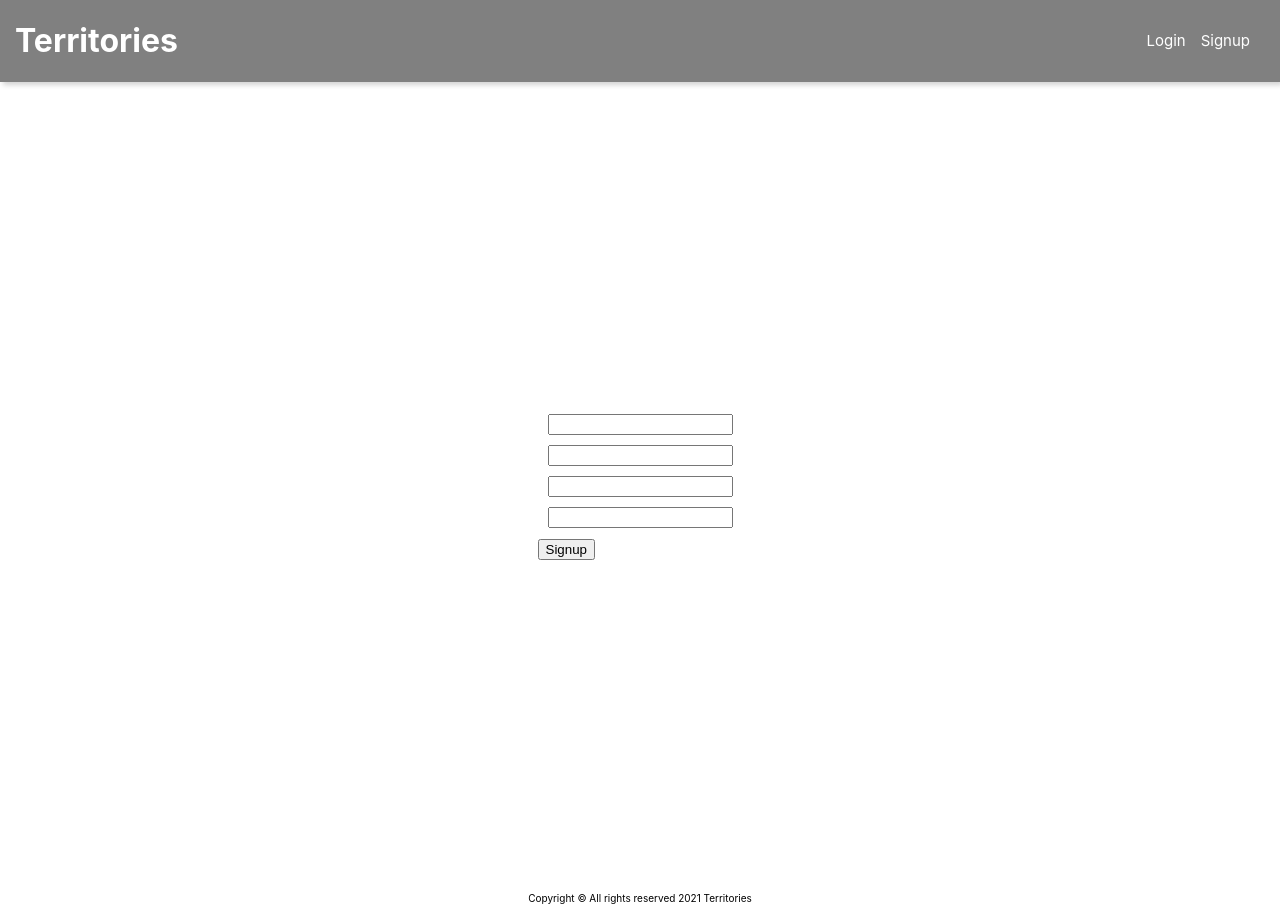
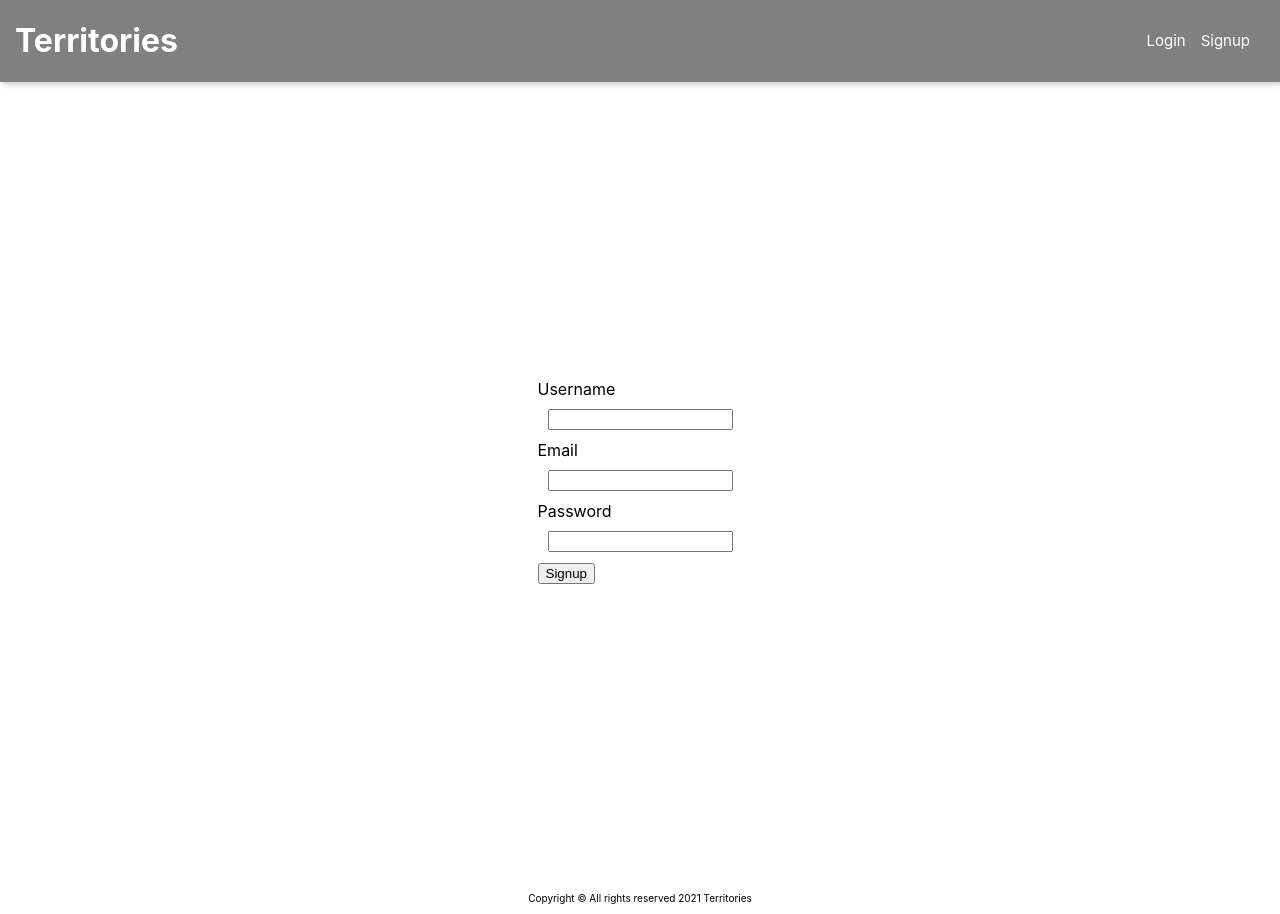
Before and after one commit to Mheckmann7/Territories-client, a React (Create React App) app: page /signup in a window 1280 px wide. Built offline with nearby package versions, Linux system fonts and the light colour scheme; no server answers.

Commit message:
adds working create and retreive

```diff
--- a/src/App.js
+++ b/src/App.js
@@ -13,7 +13,7 @@ import Login from './pages/Login';
 
 import { Switch, Route, withRouter, Redirect } from 'react-router-dom';
 import { getCurrentLatLng } from './services/geolocation';
-//import{fetchMarkers} from './services/markers'
+// import { fetchAreas, addAreas } from './services/areasService';
 
 //import { GoogleMap, useLoadScript, Marker, InfoWindow, Data, MarkerClusterer } from '@react-google-maps/api';
 
@@ -23,15 +23,23 @@ import './App.css';
 
 function App(props) {
 
-  // const [savedMarker, setSavedMarkers] = useState([]);
+  //  const [areas, setAreas] = useState([]);
 
-  // async function getMarkers() {
-  //   const data = await fetchMarkers();
-  //   setSavedMarkers(data)
+  // async function getAreas() {
+  //   const data = await fetchAreas();
+  //   setAreas(data)
+  // }
+  // async function createArea(area) {
+  //   const data = await addAreas(area);
+  //   setAreas(data);
+  // }
+
+  // function handleAddArea() {
+  //   createArea({username, markers})
   // }
 
   // useEffect(() => {
-  //   getMarkers();
+  //   getAreas();
   // }, []);
 
   //get location
@@ -73,8 +81,6 @@ function App(props) {
 
 
 
-
-
   return (
     <div className="App">
       < Header handleLogout={handleLogout} user={userState.user} />
@@ -89,7 +95,10 @@ function App(props) {
           <Route exact path="/dashboard" render={props =>
             userState.user ?
               <Dashboard
+                {...props}
                 lat={appData.lat} lng={appData.lng}
+                // handleAddArea={handleAddArea}
+                // areas={areas}
               />
               :
               <Redirect to="/login" />
--- a/src/pages/Dashboard/index.js
+++ b/src/pages/Dashboard/index.js
@@ -1,8 +1,9 @@
 import { GoogleMap, useLoadScript, Marker, InfoWindow, Polygon} from '@react-google-maps/api';
-import { useState, useCallback, useRef } from 'react';
+import { useState, useCallback, useRef, useEffect  } from 'react';
 import mapStyles from './map-style';
-import { formatRelative } from 'date-fns';
+import { formatRelative, setISOWeekYear } from 'date-fns';
 import Locate from '../../components/Locate/Locate';
+import { fetchAreas, addAreas } from '../../services/areasService';
 
 
 const mapContainerStyle = {
@@ -31,9 +32,40 @@ function Dashboard(props) {
   })
 
   const [markers, setMarkers] = useState([]);
-  console.log(markers);
+  console.log(markers); //saves all of the relavant data from the player in array of
+  //markers: 0: { lat: 37.34483551763062, lng: -121.90567283828123, time: Thu Jan 21 2021 11: 54: 59 GMT - 0800(Pacific Standard Time) }
+  //1: {lat: 37.35766266092734, lng: -121.88129692275389, time ... }
   const [selected, setSelected] = useState(null);
-  console.log(selected);
+  //console.log(selected);
+
+  //ADD AREAS FROM BACKEND
+
+  //run side effects such as making AJAX requesets
+  //make AJAX request when compoenent first renders
+  useEffect(() => {
+    getAreas();
+  }, []);
+//peice of state to hold data returned from AJAX
+
+
+//makes the AJAX request with service module
+  async function getAreas() {
+    const data = await fetchAreas();
+    console.log('DATA', data)
+    //add data from AJAX request to state
+    setMarkers(data) //can use the same peice of state for markers
+  }
+
+
+  //CALLS ADD AREA INSIDE AREAS SERVICE
+  async function handleAddArea(markers) { //how to call this function?
+    const data = await addAreas(markers)
+    console.log('sending data', data, markers)
+    setMarkers(markers)
+
+  }
+
+
 
   const onMapClick = useCallback((event) => { //change event to location for production
     setMarkers(current => [ //receive current state and spread out the new version of it
@@ -47,6 +79,7 @@ function Dashboard(props) {
         lng: event.latLng.lng(),
         time: new Date()
       },
+     // handleAddArea()
 
     ]);
   }, []);
@@ -82,21 +115,23 @@ function Dashboard(props) {
         center={location}
         options={options}
         onClick={onMapClick} //remove for production
+        //onClick={handleAddArea}
         onLoad={onMapLoad}
       >
 
         {markers.map(marker => (
           <Marker
-            key={marker.time.toISOString()}
+            key={marker.lat} //marker.time.toISOString()
             position={{lat: marker.lat, lng: marker.lng}} //repalce { lat: marker.lat, lng: marker.lng } with location
             onClick={() => setSelected(marker)} //keep same
+           // onClick={() => handleAddArea(marker)}
           />
         ))}
         {selected ? (
           <InfoWindow position={{ lat: selected.lat, lng: selected.lng }} onCloseClick={() => setSelected(null)}>
           <div>
           <h2>Player holds this area</h2>
-            <p>Since {formatRelative(selected.time, new Date())}</p>
+            {/* <p>Since {formatRelative(selected.time, new Date())}</p> */}
             </div>
           </InfoWindow>) : null}
           <Polygon
@@ -113,6 +148,7 @@ function Dashboard(props) {
       </GoogleMap>
       <Locate panTo={panTo} />
       {/* <button onClick={() => onMapClick(location)}>Set Markers</button>  ADD for production version*/}
+      <button onClick={() => handleAddArea(markers)}>Testing</button>
     </div>
 
   );
--- a/src/pages/Login/index.js
+++ b/src/pages/Login/index.js
@@ -36,11 +36,13 @@ function Login(props) {
     return (
         <div className="Page">
             <form onSubmit={handleSubmit}>
+                <label>Email</label>
                 <input
                     value={formState.email}
                     onChange={handleChange}
                     name="email"
                     type="email" />
+                <label>Password</label>
                 <input
                     value={formState.password}
                     onChange={handleChange}
--- a/src/pages/Signup/index.js
+++ b/src/pages/Signup/index.js
@@ -9,8 +9,7 @@ function Signup(props) {
 
     function getInitialFormState() {
         return {
-            firstName: "",
-            lastName: "",
+            username: "",
             email: "",
             password: "",
         }
@@ -39,21 +38,19 @@ function Signup(props) {
     return (
         <div className="Page">
             <form onSubmit={handleSubmit} className={styles.Form}>
+                <label>Username</label>
                 <input
-                    value={formState.firstName}
+                    value={formState.username}
                     onChange={handleChange}
-                    name="firstName"
+                    name="username"
                     type="text" />
-                <input
-                    value={formState.lastName}
-                    onChange={handleChange}
-                    name="lastName"
-                    type="text" />
+                <label>Email</label>
                 <input
                     value={formState.email}
                     onChange={handleChange}
                     name="email"
                     type="email" />
+                <label>Password</label>
                 <input
                     value={formState.password}
                     onChange={handleChange}
--- /dev/null
+++ b/src/services/areasService.js
@@ -0,0 +1,22 @@
+//holds URL to api
+const BASE_URL = 'http://localhost:3001/api';
+
+
+//export function for making AJAX requests
+export function fetchAreas() {
+    //const url = userName ? BASE_URL + '/areas?username=' + userName : BASE_URL + '/pla'
+    return fetch(BASE_URL + '/areas').then(res => res.json());
+
+}
+
+export function addAreas(markers) {
+    const options = {
+        method: 'POST',
+        headers: {
+            'Content-type': 'application/json'
+        },
+        body: JSON.stringify(markers)
+    };
+    return fetch(BASE_URL + '/areas', options).then(res => res.json());
+
+}
```
Also changed, not shown: src/services/markers.js (deleted, +0 -17 lines), 1 other file (tests, documents, lock files or other folders).
